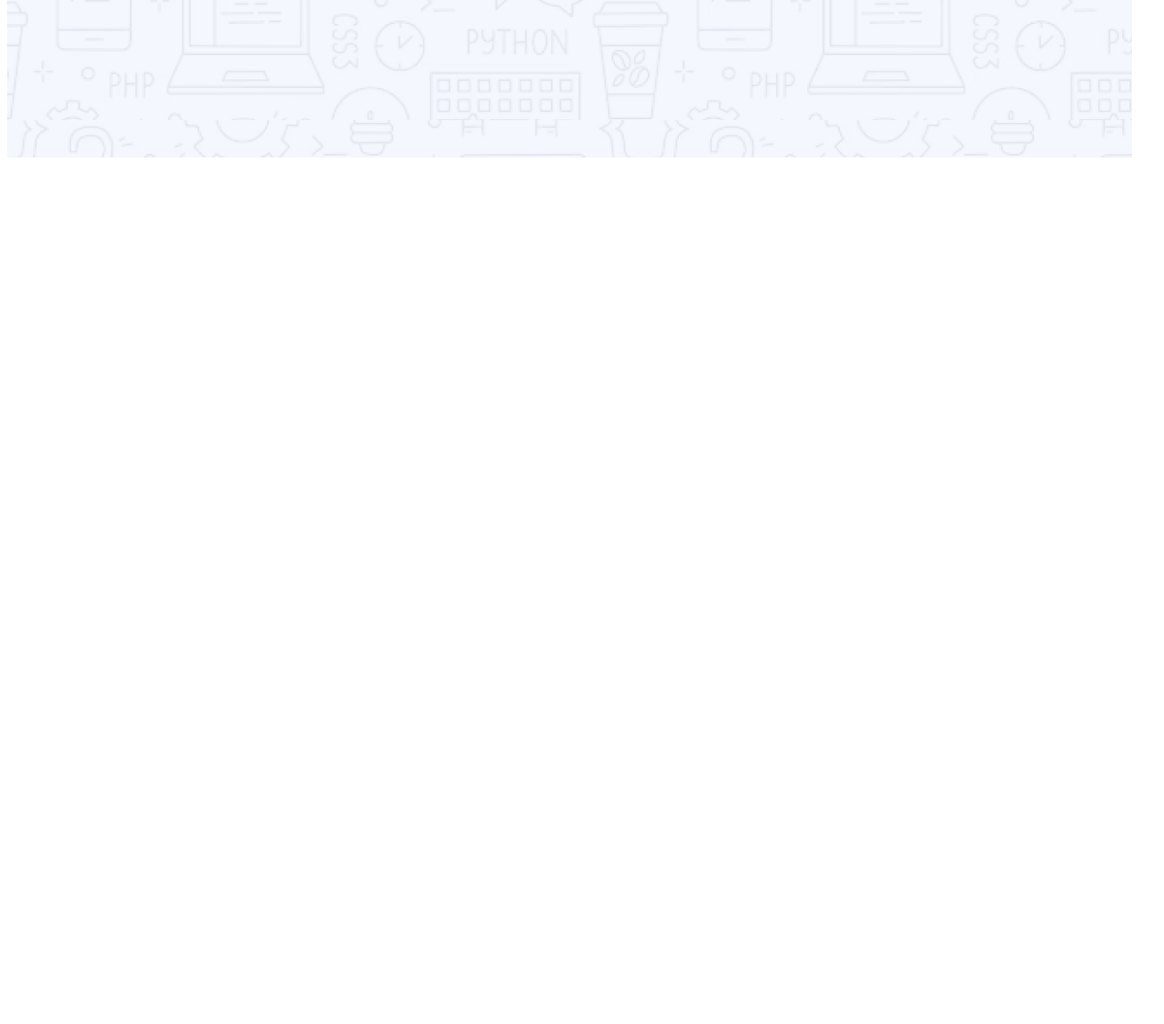
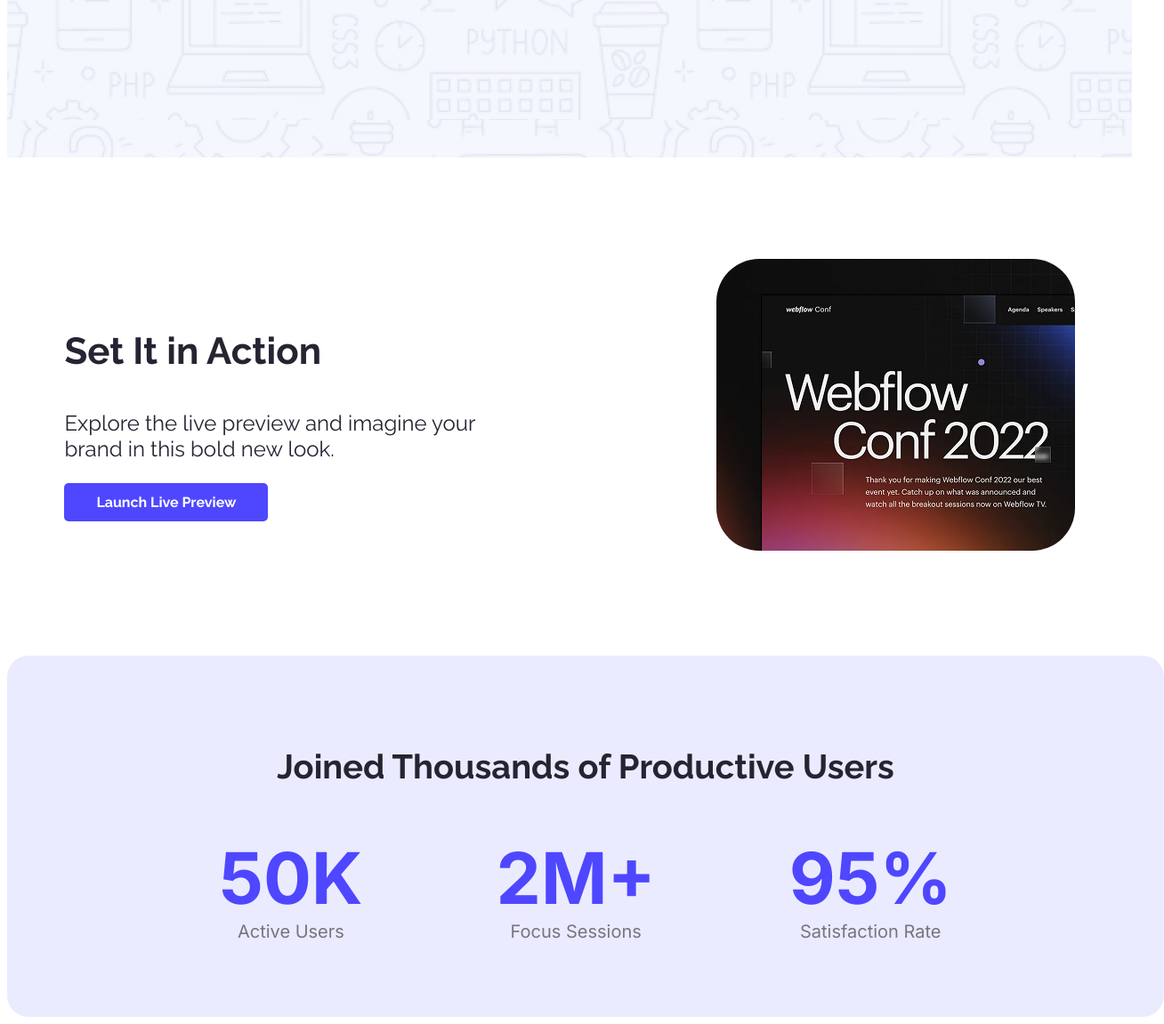
Before and after one commit to FarhaanLabib/webflow, a plain HTML site: page index.html in a window 1280 px wide. Shown: the part 525-1676 px from the top of the page at 89% size, 1308 px wide, since content can reach past the window. Before the commit the page ends 800 px from the top, so only its background shows below. Drawn offline with Linux system fonts and the light colour scheme.

Commit message:
Two sections added in the page

```diff
--- a/index.html
+++ b/index.html
@@ -26,22 +26,40 @@
         </div>
 
 
+    </header>
+    <main>
+        <div class="banner2-container">
+            <div>
+             <h3 class="banner2">Set It in Action</h3>
+             <p class="p2">Explore the live preview and imagine your <br> brand in this bold new look.</p>
+             <button class="button-design">Launch Live Preview</button>
+            </div>
+
+            <div>
+             <img src="Assets/wc-mini.png">
+            </div>
+        </div>
+        <div class="banner3-container">
+            <h3 style="margin-bottom: 0px;"class="htxt">Joined Thousands of Productive Users</h3>
+            <div style="display: flex; gap: 150px; text-align: center;"class="banner-section">
+                <div class="div3">
+                  <h1 class="r1">50K</h1>
+                  <p class="p3">Active Users</p>
+                </div>
+                <div class="div3"><h1 class="r1">2M+</h1>
+                <p class="p3">Focus Sessions</P>
+                </div>
+                <div class="div3"><h1 class="r1">95%</h1>
+                <p class="p3">Satisfaction Rate</p>
+                </div>
 
 
 
+            </div>
 
+        </div>
+    </main>
 
-
-
-
-
-
-
-
-    </header>
-    <main>
-
-    </main>
     <footer>
 
     </footer>
--- a/styles.css
+++ b/styles.css
@@ -19,11 +19,24 @@
   display: flex;
   justify-content: space-between;
   align-items: center;
-  padding: 20px 50px;
+  padding: 40px 100px;
 
 }
-nav-list{
-  padding:50px 0px 50px 0px;
+.banner2-container{
+  max-width: 1140px;
+  height: 328px;
+  display: flex;
+  justify-content: center;
+  align-items: center;
+  gap: 270px;
+  margin: 0 auto;
+  margin-top: 116px;
+  margin-bottom: 116px;
+
+}
+
+.banner2-container img{
+  border-radius: 48px;
 }
 
 .lgo{
@@ -58,9 +71,64 @@
 }
 
 .banner-info{
-  font-family: raleway, sans-serif;
+  font-family: "Raleway", sans-serif;
   font-size: 65px;
   font-weight: bold;
   color: #252432;
 
 }
+.banner2{
+  font-family: "Raleway", sans-serif;
+  font-size: 42px;
+  font-weight: bold;
+  color: #252432;
+
+
+}
+
+.p2{
+  font-family: "Raleway", sans-serif;
+  font-size: 24px;
+  font-weight: normal;
+  color: #252432;
+
+}
+.banner3-container{
+  margin: 0 auto;
+  width: 1140px;
+  height: 306px;
+  border-radius: 24px;
+  background-color: #4d47ff1c;
+  display:flex;
+  flex-direction: column;
+  justify-content: center;
+  align-items: center;
+  padding: 50px 80px;
+
+
+
+
+}
+.htxt{
+  font-family: "Raleway", sans-serif;
+  font-size: 38px;
+  font-weight: bold;
+  color: #252432;
+
+}
+
+.r1{
+  font-family: "Inter", sans-serif;
+  font-size: 80px;
+  font-weight: bold;
+  margin-bottom: 0px;
+  color: rgba(78, 71, 255, 1);
+}
+
+.p3{
+  font-family: "Inter", sans-serif;
+  font-size: 20px;
+  color: rgba(0, 0, 0, 0.5);
+  margin-top: 0px;
+
+}
```
Also changed, not shown: 1 other file.
